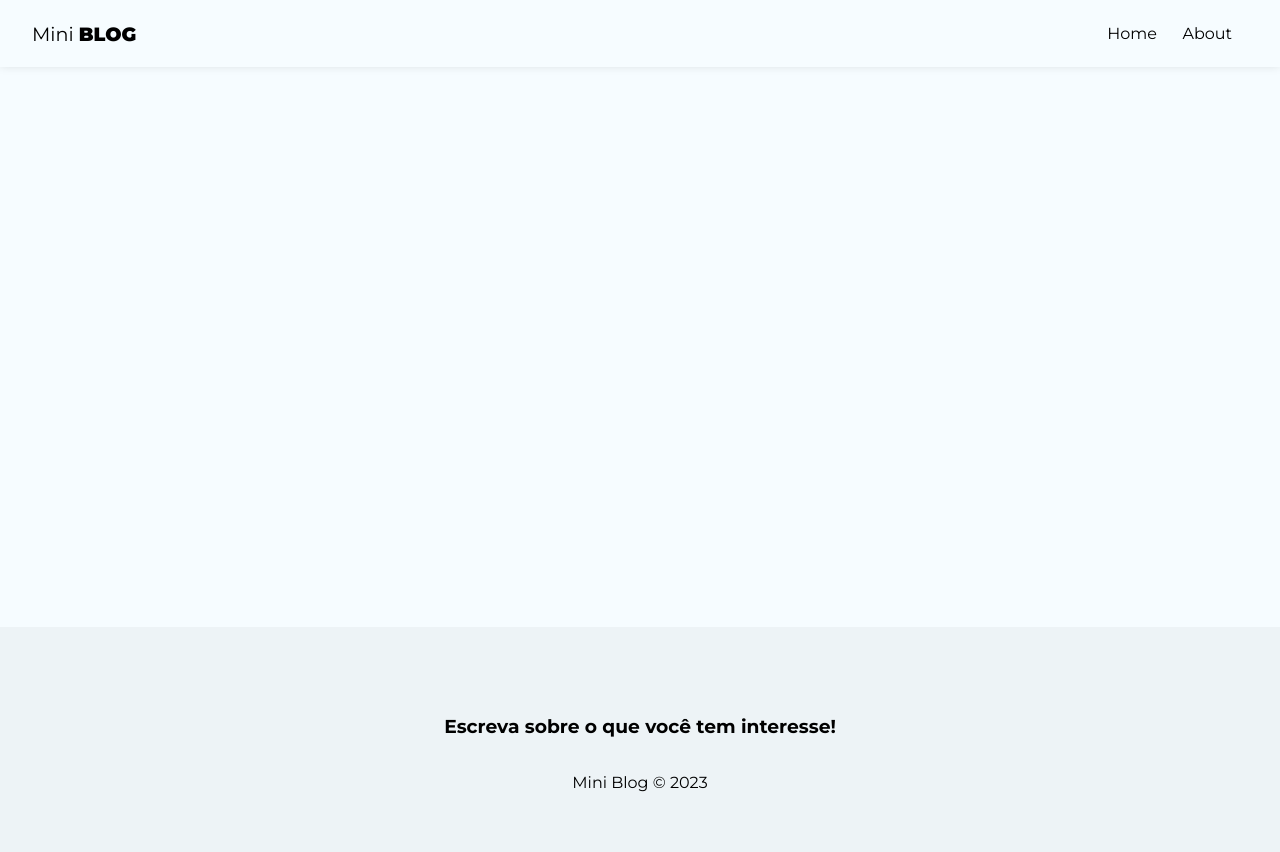
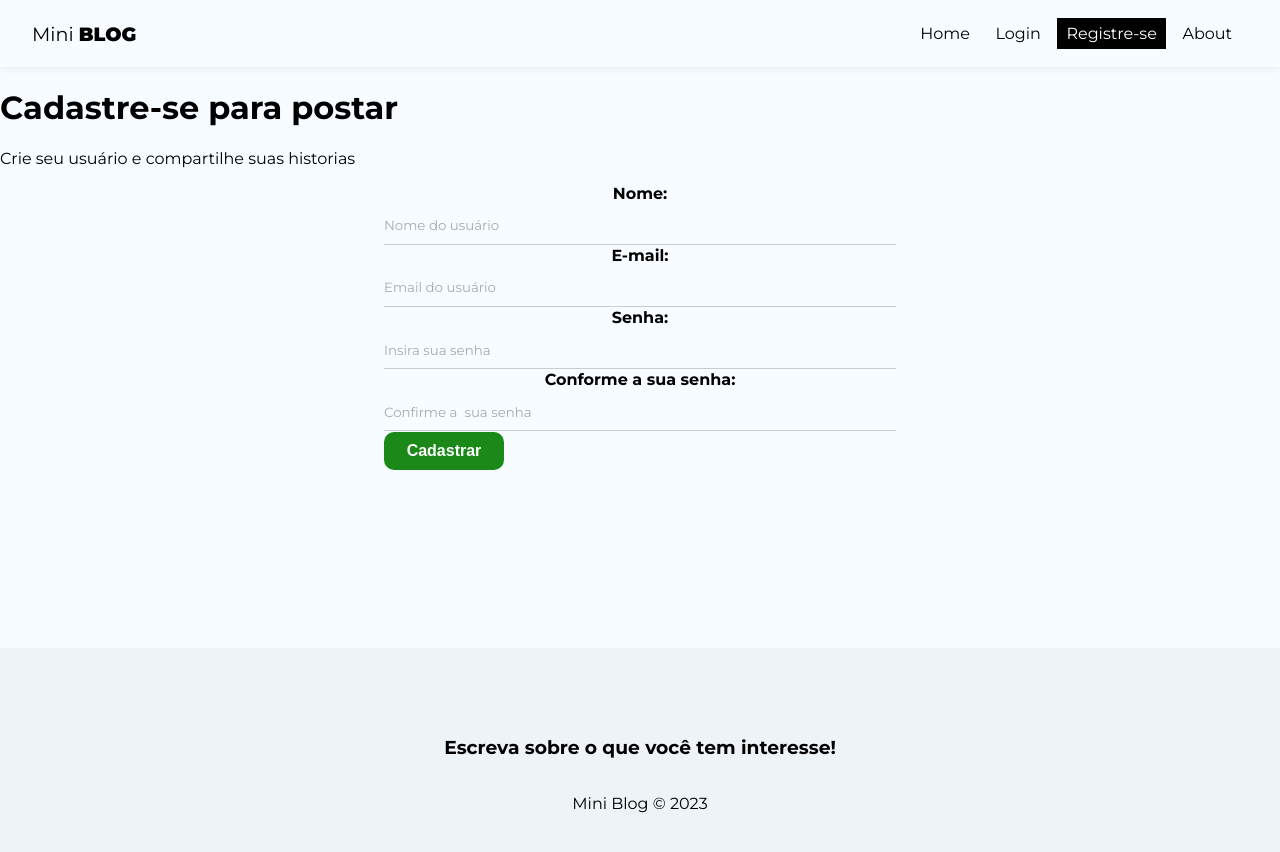
Before and after one commit to denervalspelizario/miniBlog, a React (Create React App) app: page /register in a window 1280 px wide. Shown: the top 852 px of the page. Built offline with nearby package versions, Linux system fonts and the light colour scheme.

Commit message:
update miniblog criando formularios de component register e ja adiciondo estilizacao de forma global para usar no outrtos formularios que serão criados

```diff
--- a/src/App.js
+++ b/src/App.js
@@ -6,6 +6,8 @@
 import About from "./pages/About/About";
 import Footer from "./components/Footer/Footer";
 import Navbar from "./components/Navbar/Navbar";
+import Login from "./pages/Login/Login";
+import Register from "./pages/Register/Register";
 
 function App() {
   return (
@@ -15,7 +17,9 @@
         <div className="container">
           <Routes>
             <Route  path="/" element={<Home />} />
-            <Route  path="about" element={<About />} />
+            <Route  path="/about" element={<About />} />
+            <Route  path="/login" element={<Login />} />
+            <Route  path="/register" element={<Register />} />
           </Routes>
         </div>
         <Footer/>
--- a/src/components/Navbar/Navbar.js
+++ b/src/components/Navbar/Navbar.js
@@ -17,6 +17,25 @@
             Home
           </NavLink>
         </li>
+
+        <li>
+          <NavLink
+            to='/login'
+            className={({isActive}) => (isActive ? styles.active : "") }
+          >
+            Login
+          </NavLink>
+        </li>
+        <li>
+          <NavLink
+            to='/register'
+            className={({isActive}) => (isActive ? styles.active : "") }
+          >
+            Registre-se
+          </NavLink>
+        </li>
+
+
         <li>
           <NavLink
             to='/about'
--- a/src/index.css
+++ b/src/index.css
@@ -8,6 +8,7 @@
 input::placeholder,
 textarea::placeholder {
   font-family: "Montserrat", sans-serif;
+  color: #AAA;
 }
 
 input:focus,
@@ -31,3 +32,82 @@
 nav button:hover{
   color: #BBB
 }
+
+/*  css dos formularios   */
+
+form {
+  max-width: 40%;
+  margin: 0 auto;
+}
+
+label {
+  display: flex;
+  flex-direction: column;
+  margin-bottom: 1px;
+}
+
+label span {
+  margin-bottom: .3em;
+  font-weight: bold;
+  text-align: center;
+}
+
+input,
+textarea {
+  box-sizing: border-box;
+  border: none;
+  border-bottom: 1px  solid #CCC;
+  padding: .8em 0;
+  background-color: transparent;
+}
+
+.btn {
+  background-color: #1a8918;
+  color: #FFF;
+  text-align: center;
+  cursor: pointer;
+  border-radius: 10px;
+  width: 120px;
+  font-weight: bold;
+  border: none;
+  padding: 10px 15px;
+  font-size: 1em;
+}
+
+.btn.btn-dark {
+  background-color: #000;
+  border-radius: 0;
+}
+
+.btn.btn-outline {
+  background-color: transparent;
+  border-radius: 0;
+  color: #000;
+  border: 1px solid #000;
+  padding: 7px 30px;
+}
+
+.btn:hover {
+  background-color: #1a8918;
+  color: #FFF;
+}
+
+.btn.btn-outline:hover {
+  background-color: #000;
+}
+
+.btn.btn-danger:hover{
+  background-color: #dc3545;
+}
+
+button[disabled] {
+  background-color: #AAA;
+}
+
+.container .error {
+  color: #721c24;
+  background-color: #f8d7da;
+  border: 1px solid #f5c6cb;
+  padding: 5px;
+  border-radius: 5px;
+}
--- /dev/null
+++ b/src/pages/Login/Login.js
@@ -0,0 +1,10 @@
+import React from 'react';
+import styles from './Login.module.css'
+
+export default function Login(){
+  return (
+    <div>
+      <h1>Login</h1>
+    </div>
+  )
+}
--- /dev/null
+++ b/src/pages/Register/Register.js
@@ -0,0 +1,53 @@
+import {useState, useEffect} from 'react';
+import styles from './Register.module.css';
+
+export default function Register(){
+  return (
+    <div>
+      <h1>Cadastre-se para postar</h1>
+      <p>Crie seu usuário e compartilhe suas historias</p>
+      <form>
+        <label>
+          <span>Nome: </span>
+          <input
+            type="text"
+            name='displayName'
+            required
+            placeholder='Nome do usuário'
+           />
+        </label>
+
+        <label>
+          <span>E-mail: </span>
+          <input
+            type="email"
+            name='email'
+            required
+            placeholder='Email do usuário'
+           />
+        </label>
+
+        <label>
+          <span>Senha: </span>
+          <input
+            type="password"
+            name='password'
+            required
+            placeholder='Insira sua senha'
+           />
+        </label>
+
+        <label>
+          <span>Conforme a sua senha: </span>
+          <input
+            type="password"
+            name='confirmPassword'
+            required
+            placeholder='Confirme a  sua senha'
+           />
+        </label>
+        <button className='btn' >Cadastrar</button>
+      </form>
+    </div>
+  )
+}
--- /dev/null
+++ b/src/pages/Register/Register.module.css
@@ -0,0 +1,7 @@
+.register {
+  text-align: center;
+}
+
+.register p {
+  color: #aaa;
+}
```
Also changed, not shown: src/pages/Login/Login.module.css (added).
